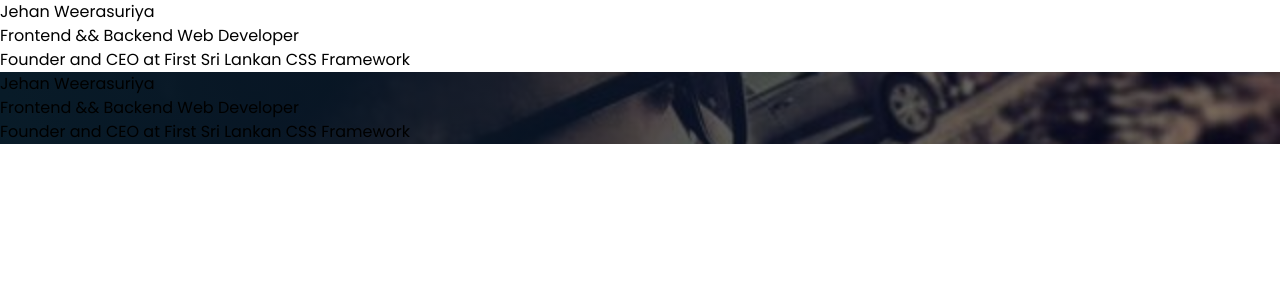
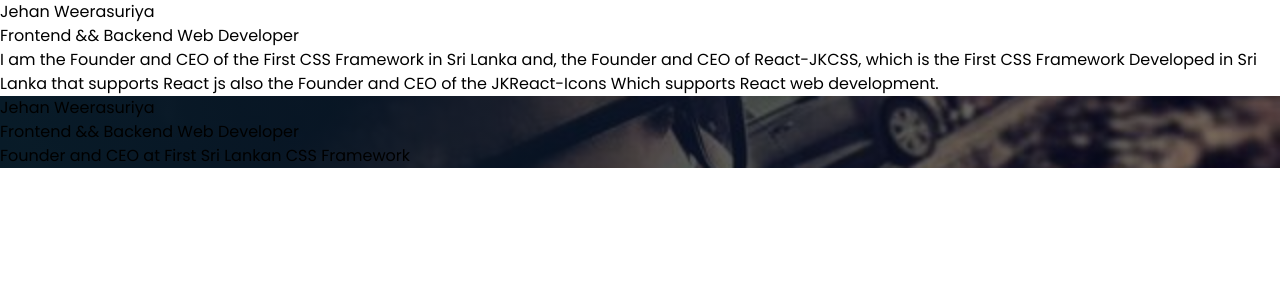
Before and after one commit to BackendExpert/Myportfolio, a React (Vite) app in the folder myportfolio/: page / in a window 1280 px wide. Shown: the top 300 px of the page. Built offline with nearby package versions, Linux system fonts and the light colour scheme; a web font is replaced by a local one.

Commit message:
Update HomePage.jsx
Co-Authored-By: JehanKandy  <jehankandy@gmail.com>

```diff
--- a/myportfolio/src/comportment/HomePage.jsx
+++ b/myportfolio/src/comportment/HomePage.jsx
@@ -14,7 +14,7 @@ const HomePage = () => {
                 <div className="mx-16">
                     <h1 className="md:mt-40 md:text-[70px] font-semibold">Jehan Weerasuriya</h1>
                     <p className="text-4xl text-blue-500 font-semibold">Frontend && Backend Web Developer</p>
-                    <p className="">Founder and CEO at First Sri Lankan CSS Framework</p>
+                    <p className="">I am the Founder and CEO of the First CSS Framework in Sri Lanka and, the Founder and CEO of React-JKCSS, which is the First CSS Framework Developed in Sri Lanka that supports React js also the Founder and CEO of the JKReact-Icons Which supports React web development.</p>
                 </div>
             </div>
             <div className="py-10 px-6 h-screen" style={styles}>
```
